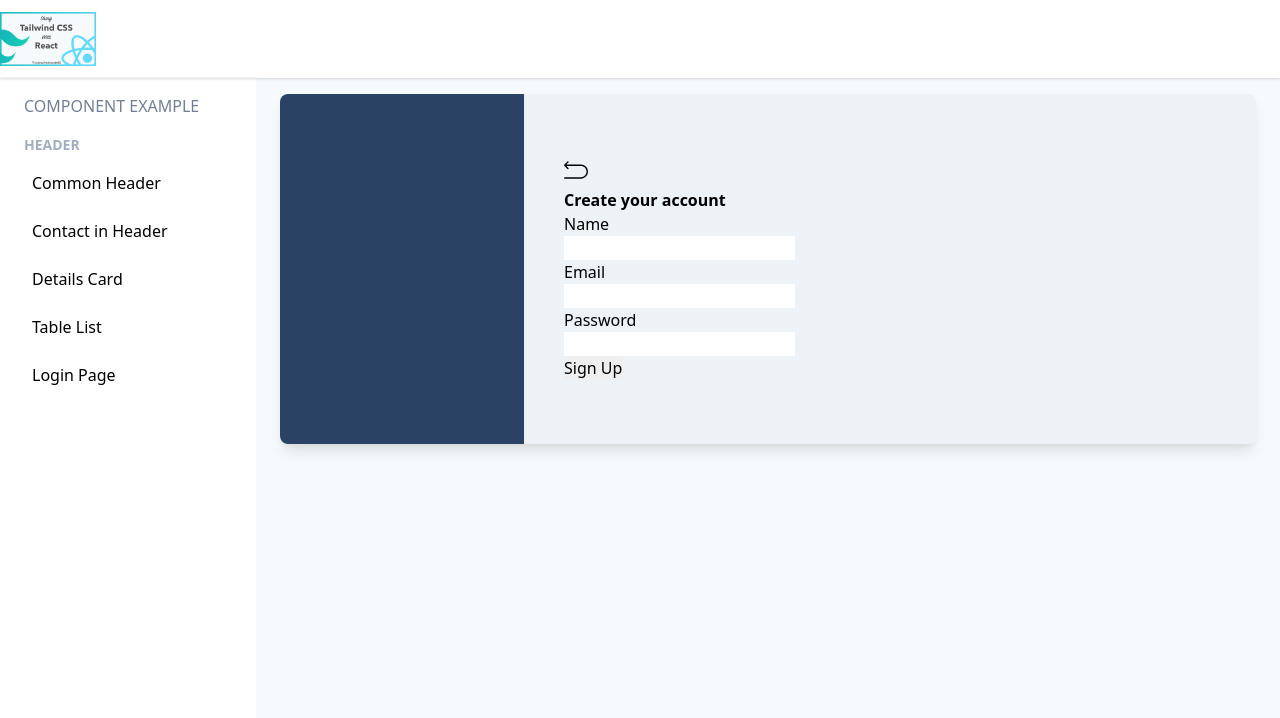
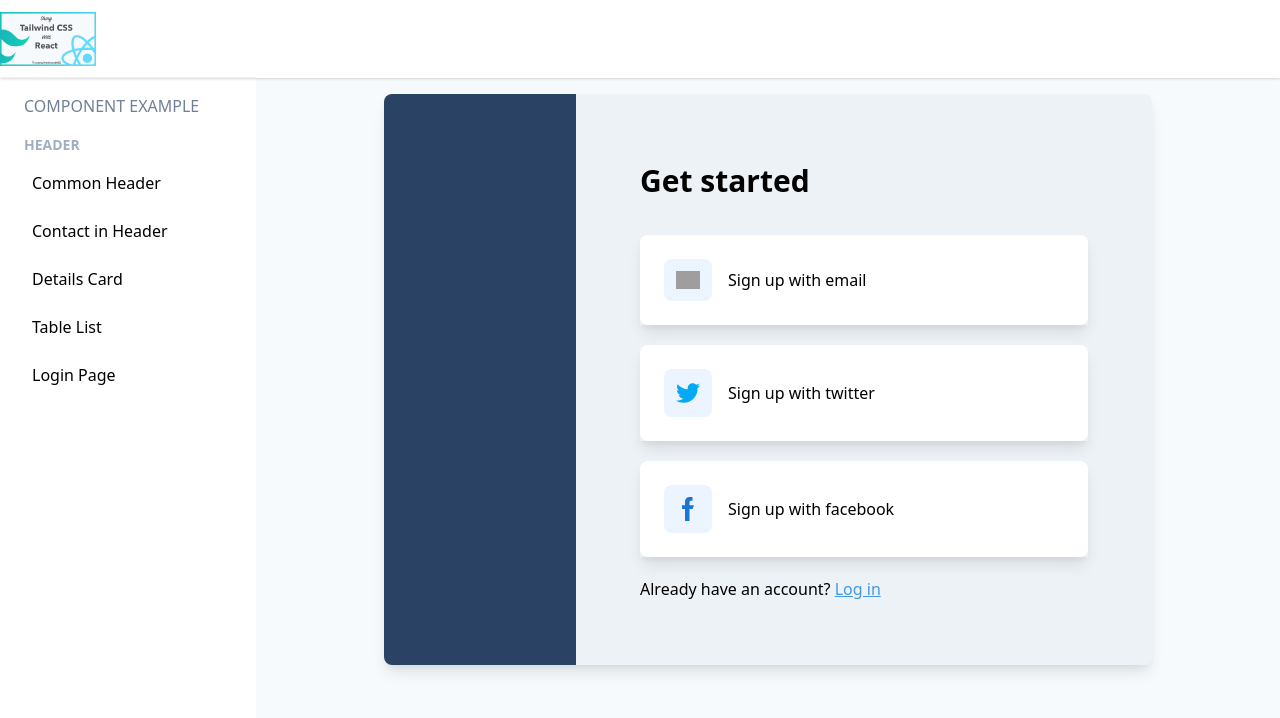
Before and after one commit to liaooliver/React-Component-Tailwind, a React (Create React App) app: page /login in a window 1280 px wide. Shown: the top 718 px of the page. Built offline with nearby package versions, Linux system fonts and the light colour scheme; grey boxes are pictures that could not be loaded.

Commit message:
form finished, next make animation

```diff
--- a/src/components/DetailsCard.jsx
+++ b/src/components/DetailsCard.jsx
@@ -17,7 +17,7 @@ const DetailsCard = () => {
   return (
     <div style={{ width: '360px' }} className='py-2 px-3 bg-gray-200 rounded-md'>
       <div className='flex mb-4'>
-        <button type="button" onClick={() => { sliderContent(0) }} onKeyDown={sliderContent} className='w-1/3 focus:shadow-md focus:outline-none focus:bg-white text-black font-bold py-2 px-4 rounded-md'>Details</button>
+        <button type="button" onClick={() => { sliderContent(0) }} onKeyDown={sliderContent} className='w-1/3 focus:shadow-md focus:outline-none focus:bg-white text-black font-bold py-2 px-4 rounded-md' autoFocus>Details</button>
         <button type="button" onClick={() => { sliderContent(336) }} onKeyDown={sliderContent} className='w-1/3 focus:shadow-md focus:outline-none focus:bg-white text-black font-bold py-2 px-4 rounded-md'>Tutorials</button>
         <button type="button" onClick={() => { sliderContent(672) }} onKeyDown={sliderContent} className='w-1/3 focus:shadow-md focus:outline-none focus:bg-white text-black font-bold py-2 px-4 rounded-md'>
           Code
--- a/src/components/LoginCommon.jsx
+++ b/src/components/LoginCommon.jsx
@@ -1,34 +1,65 @@
-import React from 'react';
+import React, { useState, useEffect } from 'react';
 import returnicon from '../assets/returnicon.svg';
 
-const LoginCommon = () => (
-    <div>
-        <div>
-            <a href="/" className="w-6 inline-block">
+const LoginCommon = ({isOpened}) => {
+
+
+    useEffect(()=>{
+        isOpened ? doOpen() : close();
+    }, [isOpened])
+
+    const doOpen = () => {
+        setShowForm({
+            effect:{
+                display: 'block'
+            }
+        })
+    }
+
+    const close = () => {
+        setShowForm({
+            effect:{
+                display: 'none'
+            }
+        })
+    }
+
+    const [showForm, setShowForm] = useState({
+        effect:{
+            display: 'none'
+        }
+    })
+
+    // const show = () => {}
+
+    return (
+    <div className='w-full' style={showForm.effect}>
+        <div className="w-3/4">
+            <div className="mb-5">
+                <a href="underfind" className="w-6 inline-block">
                     <img src={returnicon} alt="return icon" />
                 </a>
-            <div>
-                <p className="font-bold">Create your account</p>
-            </div>
+                <p className="font-bold text-3xl leading-none">Create your <br /> account</p>
             </div>
             <div>
                 <form action="">
-                <p>
+                    <p className="mb-3">
                         <label htmlFor="name">Name</label><br />
-                    <input type="text" name="" id="name"/>
+                        <input className="w-full mt-1 py-2 px-4 rounded-sm font-light" type="text" name="" id="name"/>
                     </p>
-                <p>
+                    <p className="mb-3">
                         <label htmlFor="email">Email</label><br />
-                    <input type="email" name="" id="email"/>
+                        <input className="w-full mt-1 py-2 px-4 rounded-sm font-light" type="email" name="" id="email"/>
                     </p>
-                <p>
+                    <p className="mb-3">
                         <label htmlFor="password">Password</label><br />
-                    <input type="password" name="" id="password"/>
+                        <input className="w-full mt-1 py-2 px-4 rounded-sm font-light" type="password" name="" id="password"/>
                     </p>
-                <input type="button" value="Sign Up"/>
+                    <input className="w-full bg-gray-600 text-white py-2 px-4 rounded-sm" type="button" value="Sign Up"/>
                 </form>
             </div>
         </div>
-);
+    </div>
+)};
 
 export default LoginCommon;
--- a/src/components/LoginPage.jsx
+++ b/src/components/LoginPage.jsx
@@ -1,16 +1,24 @@
-import React from 'react';
-// import LoginSocial from './LoginSocial';
+import React, { useState } from 'react';
+import LoginSocial from './LoginSocial';
 import LoginCommon from './LoginCommon';
 
 
-const LoginPage = () => (
-    <div className="w-full shadow-lg rounded-lg flex">
+const LoginPage = () => {
+
+    const [useForm, setUseForm] = useState(false);
+
+    const getEmitFromLoginSocial = (value) => {
+        setUseForm(true)
+    }
+
+    return(
+    <div className="mx-auto shadow-lg rounded-lg flex" style={{'width': '768px'}}>
         <div className="w-1/4 rounded-l-lg bg-blue-900"></div>
-        <div className="w-3/4 rounded-r-lg bg-gray-200 px-10 py-16">
-            {/* <LoginSocial /> */}
-            <LoginCommon />
+        <div className="w-3/4 rounded-r-lg bg-gray-200 px-16 py-16 flex">
+            <LoginSocial emitEvent={getEmitFromLoginSocial} />
+            <LoginCommon isOpened={useForm} />
         </div>
     </div>
-);
+)};
 
 export default LoginPage;
--- a/src/components/LoginSocial.jsx
+++ b/src/components/LoginSocial.jsx
@@ -1,38 +1,52 @@
-import React from 'react';
+import React, { useState, useEffect } from 'react';
 import facebook from '../assets/facebook.svg';
 import twitter from '../assets/twitter.svg';
 import gmail from '../assets/gmail.svg';
 
-const LoginSocial = () => (
-    <div>
+const LoginSocial = ({emitEvent}) => {
+
+    const [move, setMove] = useState({
+        transform: "translateX(0px)"
+    })
+
+    const openCommonPage = () => {
+        emitEvent(true)
+        setMove({
+            transform: "translateX(150px)",
+            opacity: 0
+        })
+    }
+
+    return (
+    <div className="min-w-full transition-all duration-500 ease-out" style={move}>
         <div className="mb-8">
             <p className="font-bold text-3xl">Get started</p>
         </div>
         <ul>
-            <li>
-                <a href="/" className="p-6 bg-white rounded-lg flex items-center mb-4">
+            <li className="shadow-lg mb-5">
+                <a href="/" className="p-6 bg-white rounded-lg flex items-center">
                     <span className="w-12 p-3 bg-indigo-100 rounded-lg">
-                        <img width="100%" src={gmail} alt="" srcset=""/>
+                        <img width="100%" src={gmail} alt="" />
                     </span>
                     <span className="ml-4">
                         <p>Sign up with email</p>
                     </span>
                 </a>
             </li>
-            <li>
-                <a href="/" className="p-6 bg-white rounded-lg flex items-center mb-4">
+            <li className="shadow-lg mb-5">
+                <a href="/" className="p-6 bg-white rounded-lg flex items-center">
                     <span className="w-12 p-3 bg-indigo-100 rounded-lg">
-                        <img width="100%" src={twitter} alt="" srcset=""/>
+                        <img width="100%" src={twitter} alt="" />
                     </span>
                     <span className="ml-4">
                         <p>Sign up with twitter</p>
                     </span>
                 </a>
             </li>
-            <li>
-                <a href="/" className="p-6 bg-white rounded-lg flex items-center mb-4">
+            <li className="shadow-lg mb-5">
+                <a href="/" className="p-6 bg-white rounded-lg flex items-center">
                     <span className="w-12 p-3 bg-indigo-100 rounded-lg">
-                        <img width="100%" src={facebook} alt="" srcset=""/>
+                        <img width="100%" src={facebook} alt="" />
                     </span>
                     <span className="ml-4">
                         <p>Sign up with facebook</p>
@@ -41,9 +55,9 @@ const LoginSocial = () => (
             </li>
         </ul>
         <div>
-            <p>Already have an account? <a href="/" className="text-blue-500 underline">Log in</a></p>
+            <p>Already have an account? <a href="javascript:void(0)" onClick={openCommonPage} className="text-blue-500 underline">Log in</a></p>
         </div>
     </div>
-);
+)};
 
 export default LoginSocial;
```
Lines whose indentation alone changed are shown as unchanged.
